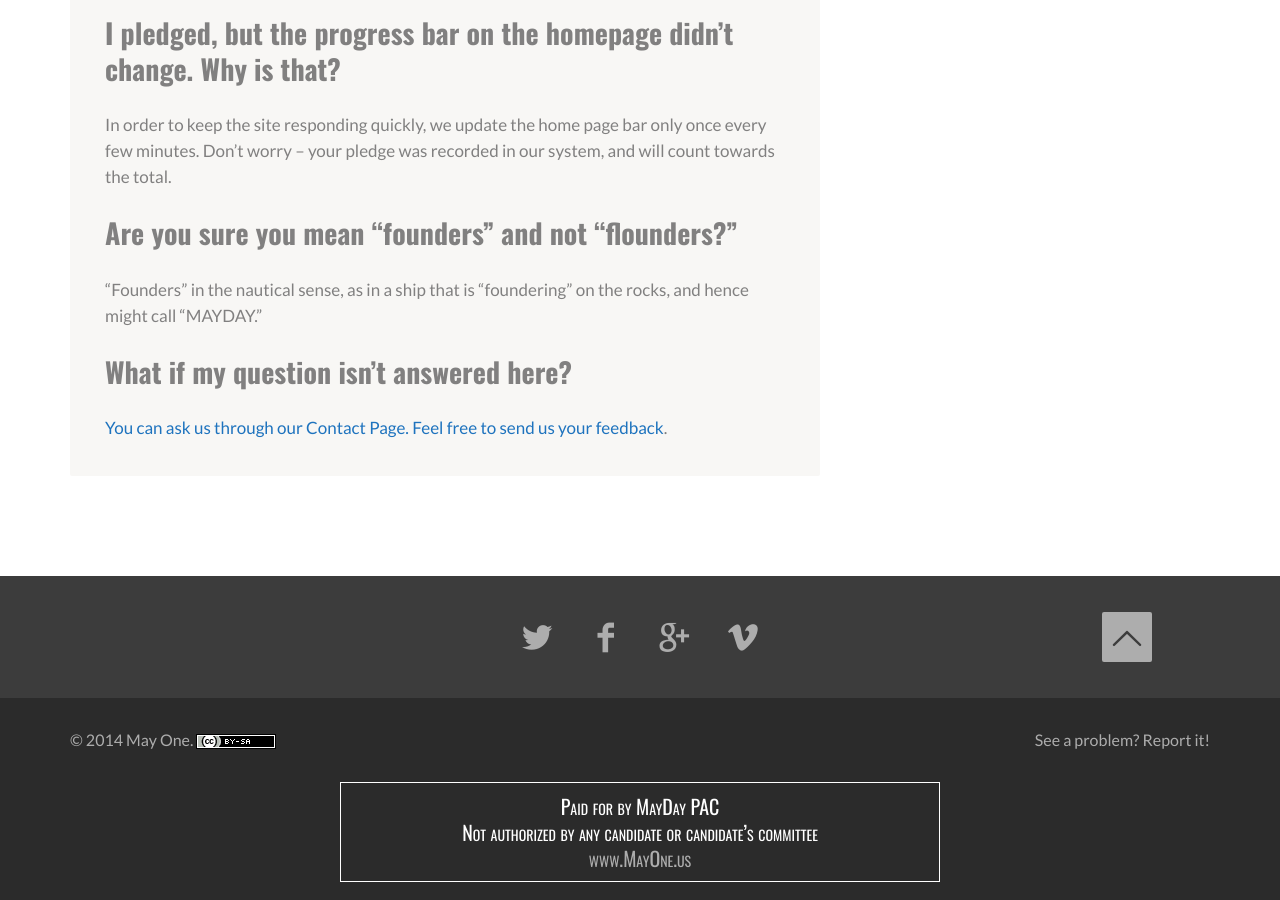
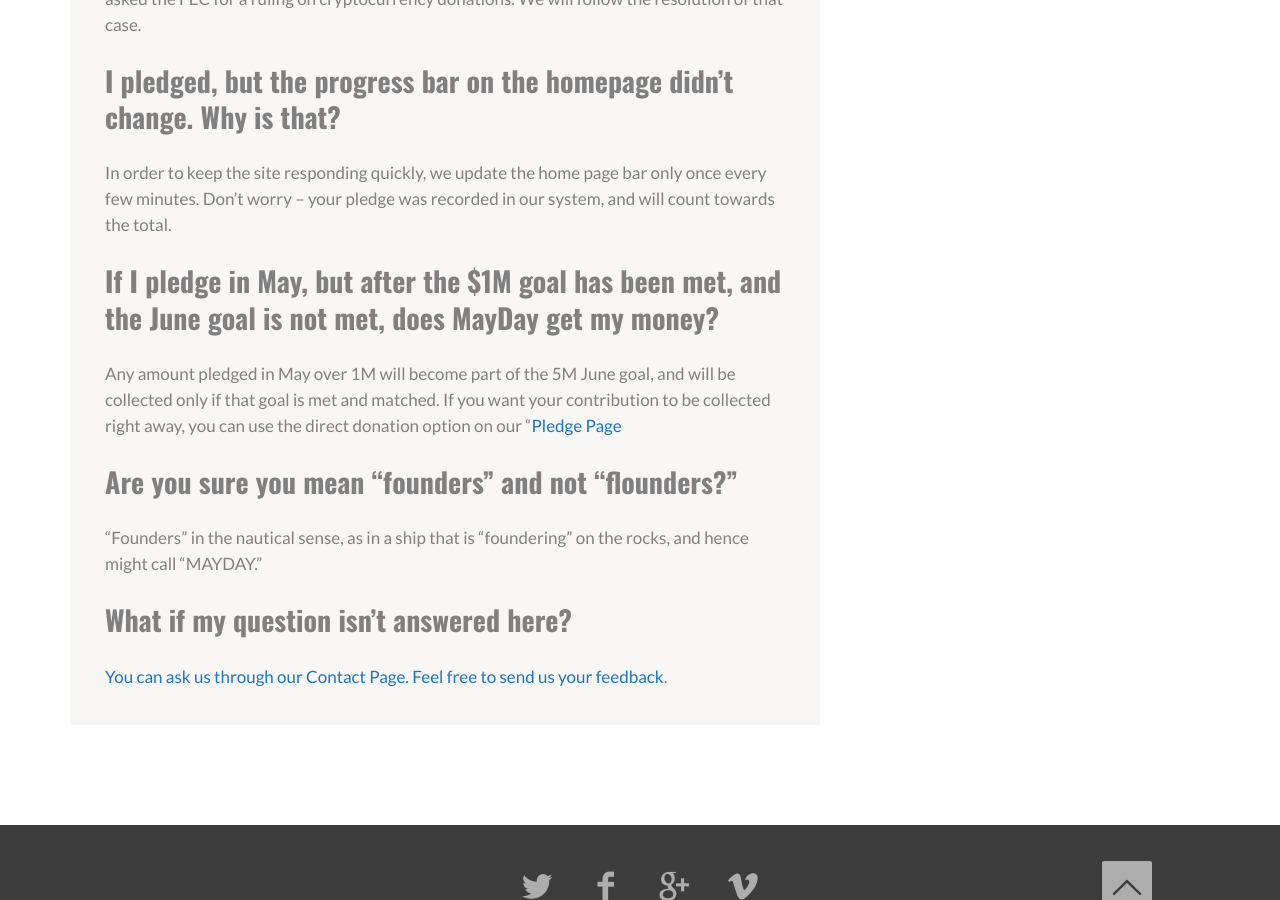
Before and after one commit to MayOneUS/2014-06-02-mayone.us-website, a Jekyll site: the page built from faq.md, in a window 1280 px wide and 900 px high, scrolled down 5691 px. Built offline with Jekyll 4.4.1, drawn with Linux system fonts in a browser that asks for light colours; nearby versions of some CDN libraries; library files that are not in the unit come from our copies; some of the changed text lies outside the part shown.

Commit message:
Added clarification on the May goal

```diff
--- a/faq.md
+++ b/faq.md
@@ -178,6 +178,9 @@ In order to keep the site responding quickly, we update the home page bar only
 once every few minutes. Don't worry – your pledge was recorded in our system,
 and will count towards the total.
 
+## If I pledge in May, but after the $1M goal has been met, and the June goal is not met, does MayDay get my money?
+Any amount pledged in May over 1M will become part of the 5M June goal, and will be collected only if that goal is met and matched.  If you want your contribution to be collected right away, you can use the direct donation option on our "<a title="Pledge Page" href="//pledge.mayone.us/pledge">Pledge Page</a>
+
 ## Are you sure you mean "founders" and not "flounders?"
 
 "Founders" in the nautical sense, as in a ship that is "foundering" on the
```
